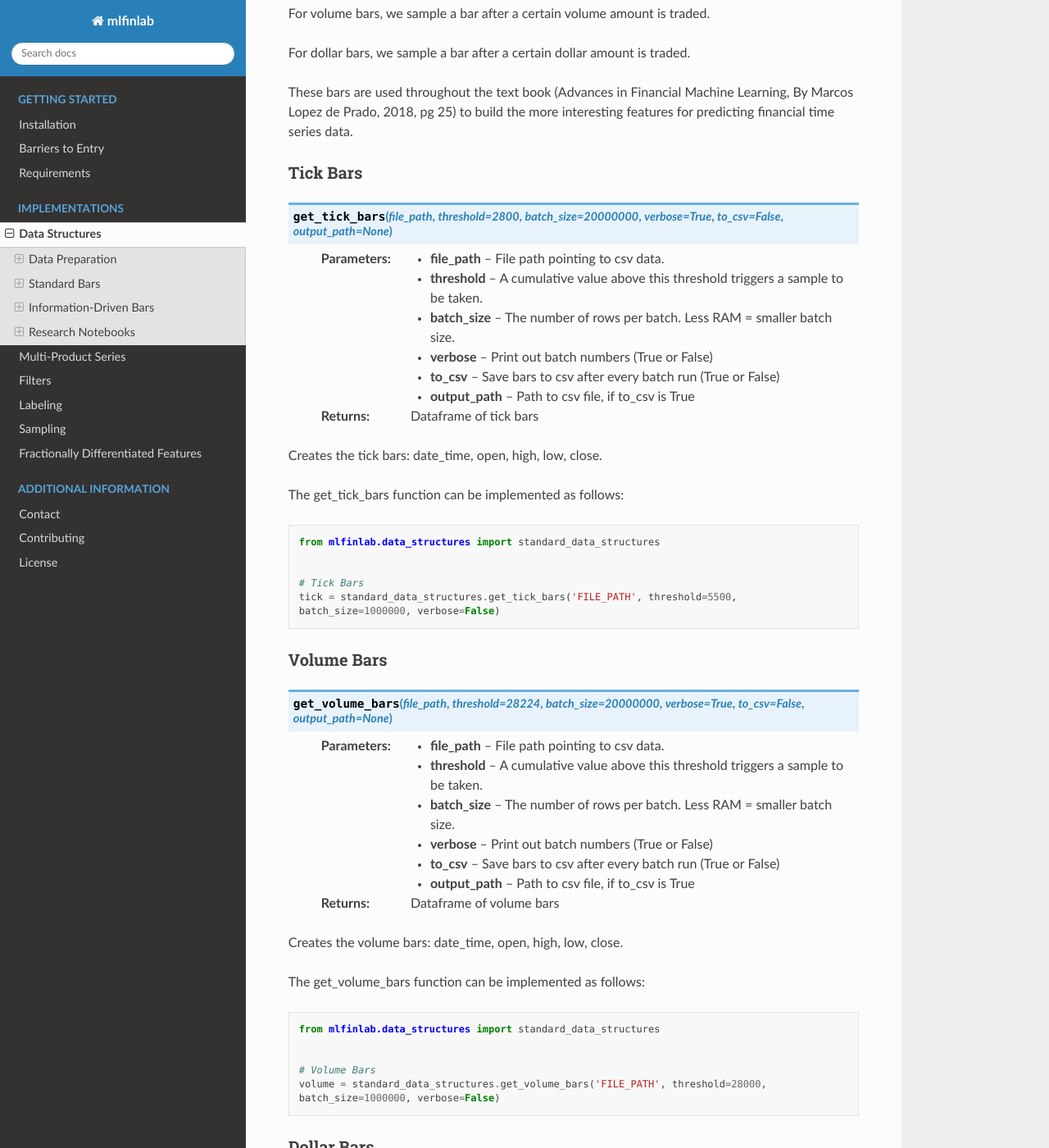
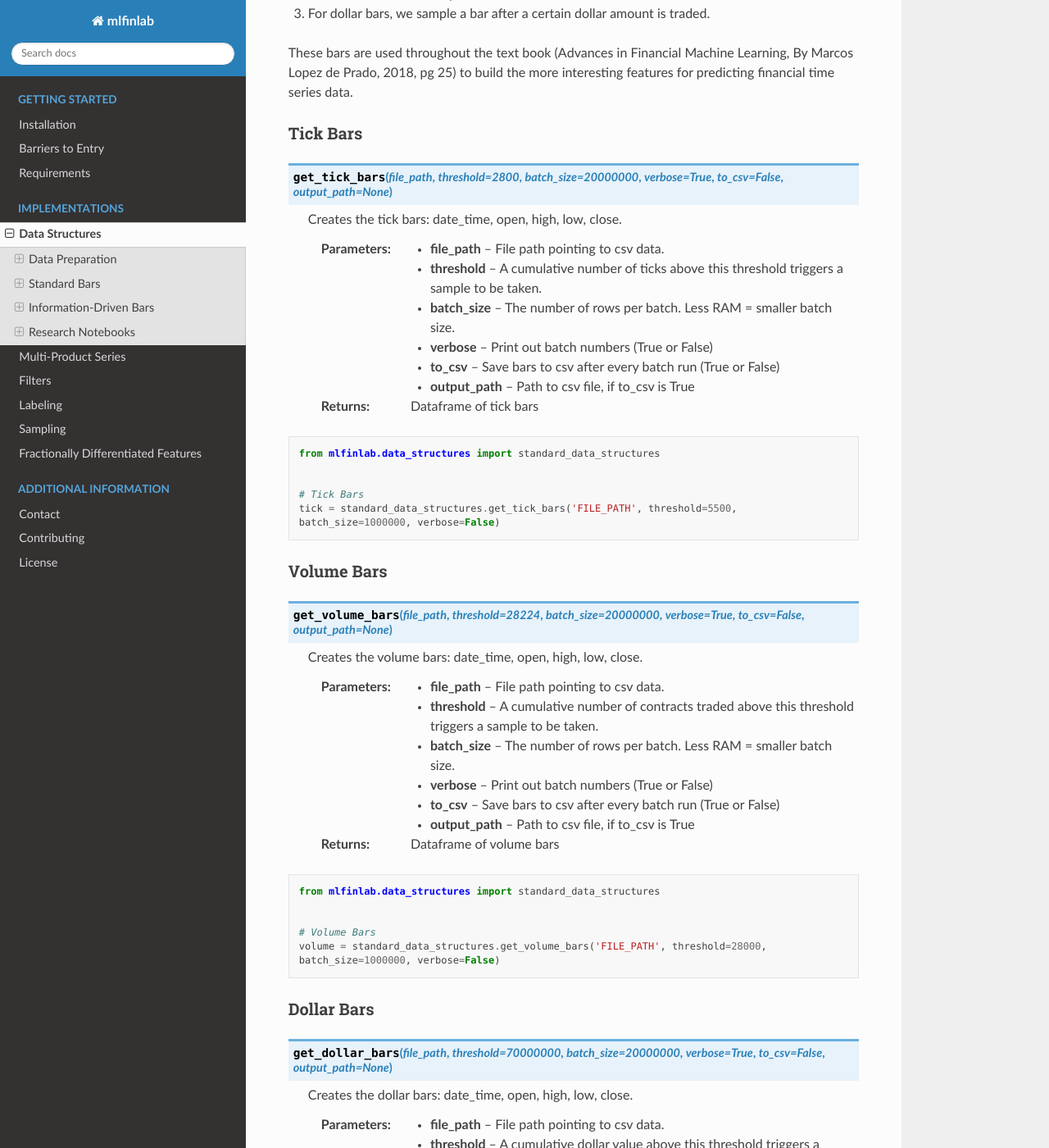
Before and after one commit to hudson-and-thames/mlfinlab, a Sphinx documentation site: the page built from docs/source/implementations/data_structures.rst, in a window 1280 px wide and 1400 px high, scrolled down 1374 px. Shown: the whole window at 82% size. Built offline with Sphinx 7.4.7 and the Read the Docs theme 2.0.0, drawn with Linux system fonts in a browser that asks for light colours; some of the changed text lies outside the part shown.

Commit message:
* Updated Data structures

```diff
--- a/docs/source/implementations/data_structures.rst
+++ b/docs/source/implementations/data_structures.rst
@@ -51,11 +51,9 @@
 
 The three standard bar methods implemented share a similiar underlying idea in that we want to sample a bar after a certain threshold is reached.
 
-For tick bars, we sample a bar after a certain number of ticks.
-
-For volume bars, we sample a bar after a certain volume amount is traded.
-
-For dollar bars, we sample a bar after a certain dollar amount is traded.
+1. For tick bars, we sample a bar after a certain number of ticks.
+2. For volume bars, we sample a bar after a certain volume amount is traded.
+3. For dollar bars, we sample a bar after a certain dollar amount is traded.
 
 These bars are used throughout the text book (Advances in Financial Machine Learning, By Marcos Lopez de Prado, 2018,
 pg 25) to build the more interesting features for predicting financial time series data.
@@ -65,17 +63,17 @@
 
 .. function:: get_tick_bars(file_path, threshold=2800, batch_size=20000000, verbose=True, to_csv=False, output_path=None)
 
-	:param file_path: File path pointing to csv data.
-	:param threshold: A cumulative value above this threshold triggers a sample to be taken.
-	:param batch_size: The number of rows per batch. Less RAM = smaller batch size.
-	:param verbose: Print out batch numbers (True or False)
-	:param to_csv: Save bars to csv after every batch run (True or False)
-	:param output_path: Path to csv file, if to_csv is True
-	:return: Dataframe of tick bars
+    Creates the tick bars: date_time, open, high, low, close.
 
-Creates the tick bars: date_time, open, high, low, close.
+    :param file_path: File path pointing to csv data.
+    :param threshold: A cumulative number of ticks above this threshold triggers a sample to be taken.
+    :param batch_size: The number of rows per batch. Less RAM = smaller batch size.
+    :param verbose: Print out batch numbers (True or False)
+    :param to_csv: Save bars to csv after every batch run (True or False)
+    :param output_path: Path to csv file, if to_csv is True
+    :return: Dataframe of tick bars
 
-The get_tick_bars function can be implemented as follows::
+::
 
 	from mlfinlab.data_structures import standard_data_structures
 
@@ -90,17 +88,18 @@
 
 .. function:: get_volume_bars(file_path, threshold=28224, batch_size=20000000, verbose=True, to_csv=False, output_path=None)
 
-	:param file_path: File path pointing to csv data.
-	:param threshold: A cumulative value above this threshold triggers a sample to be taken.
-	:param batch_size: The number of rows per batch. Less RAM = smaller batch size.
-	:param verbose: Print out batch numbers (True or False)
-	:param to_csv: Save bars to csv after every batch run (True or False)
-	:param output_path: Path to csv file, if to_csv is True
-	:return: Dataframe of volume bars
+    Creates the volume bars: date_time, open, high, low, close.
 
-Creates the volume bars: date_time, open, high, low, close.
+    :param file_path: File path pointing to csv data.
+    :param threshold: A cumulative number of contracts traded above this threshold triggers a sample to be taken.
+    :param batch_size: The number of rows per batch. Less RAM = smaller batch size.
+    :param verbose: Print out batch numbers (True or False)
+    :param to_csv: Save bars to csv after every batch run (True or False)
+    :param output_path: Path to csv file, if to_csv is True
+    :return: Dataframe of volume bars
 
-The get_volume_bars function can be implemented as follows::
+
+::
 
 	from mlfinlab.data_structures import standard_data_structures
 
@@ -114,17 +113,18 @@
 
 .. function:: get_dollar_bars(file_path, threshold=70000000, batch_size=20000000, verbose=True, to_csv=False, output_path=None)
 
-	:param file_path: File path pointing to csv data.
-	:param threshold: A cumulative value above this threshold triggers a sample to be taken.
-	:param batch_size: The number of rows per batch. Less RAM = smaller batch size.
-	:param verbose: Print out batch numbers (True or False)
-	:param to_csv: Save bars to csv after every batch run (True or False)
-	:param output_path: Path to csv file, if to_csv is True
-	:return: Dataframe of dollar bars
+    Creates the dollar bars: date_time, open, high, low, close.
 
-Creates the dollar bars: date_time, open, high, low, close.
+    :param file_path: File path pointing to csv data.
+    :param threshold: A cumulative dollar value above this threshold triggers a sample to be taken.
+    :param batch_size: The number of rows per batch. Less RAM = smaller batch size.
+    :param verbose: Print out batch numbers (True or False)
+    :param to_csv: Save bars to csv after every batch run (True or False)
+    :param output_path: Path to csv file, if to_csv is True
+    :return: Dataframe of dollar bars
 
-The get_dollar_bars function can be implemented as follows::
+
+::
 
 	from mlfinlab.data_structures import standard_data_structures
 
@@ -240,15 +240,15 @@
 
 The reason for that is due to the fact that theta is accumulated when several bars are generated theta value is not reset :math:`\Rightarrow` condition is met on small number of ticks :math:`\Rightarrow` length of the next bar converges to 1 :math:`\Rightarrow` bar is sampled on the next consecutive tick.
 
-The logic described above is implemented in **mlfinlab** package in ImbalanceBars
+The logic described above is implemented in the **mlfinlab** package under ImbalanceBars
 
 Examples
 ********
 
-Examples of implementations of imbalance bars can be seen below:
-
 
 .. function:: get_tick_imbalance_bars(file_path, num_prev_bars, exp_num_ticks_init=100000, batch_size=2e7, verbose=True, to_csv=False, output_path=None)
+
+    Creates the tick imbalance bars: date_time, open, high, low, close.
 
     :param file_path: File path pointing to csv data.
     :param num_prev_bars: Number of previous bars used for EWMA window expected # of ticks
@@ -259,9 +259,8 @@
     :param output_path: Path to csv file, if to_csv is True
     :return: DataFrame of tick bars
 
-Creates the tick imbalance bars: date_time, open, high, low, close.
 
-The get_tick_imbalance_bars function can be implemented as follows::
+::
 
 	from mlfinlab.data_structures import imbalance_data_structures
 
@@ -271,9 +270,9 @@
 	num_prev_bars=3, exp_num_ticks_init=100000)
 
 
+.. function:: get_volume_imbalance_bars(file_path, num_prev_bars, exp_num_ticks_init=100000, batch_size=2e7, verbose=True, to_csv=False, output_path=None)
 
-
-.. function:: get_volume_imbalance_bars(file_path, num_prev_bars, exp_num_ticks_init=100000, batch_size=2e7, verbose=True, to_csv=False, output_path=None)
+    Creates the volume imbalance bars: date_time, open, high, low, close.
 
     :param file_path: File path pointing to csv data.
     :param num_prev_bars: Number of previous bars used for EWMA window expected # of ticks
@@ -284,9 +283,8 @@
     :param output_path: Path to csv file, if to_csv is True
     :return: DataFrame of volume bars
 
-Creates the volume imbalance bars: date_time, open, high, low, close.
 
-The get_volume_imbalance_bars function can be implemented as follows::
+::
 
 	from mlfinlab.data_structures import imbalance_data_structures
 
@@ -298,6 +296,8 @@
 
 .. function:: get_dollar_imbalance_bars(file_path, num_prev_bars, exp_num_ticks_init=100000, batch_size=2e7, verbose=True, to_csv=False, output_path=None)
 
+    Creates the dollar imbalance bars: date_time, open, high, low, close.
+
     :param file_path: File path pointing to csv data.
     :param num_prev_bars: Number of previous bars used for EWMA window expected # of ticks
     :param exp_num_ticks_init: initial expected number of ticks per bar
@@ -307,9 +307,7 @@
     :param output_path: Path to csv file, if to_csv is True
     :return: DataFrame of dollar bars
 
-Creates the dollar imbalance bars: date_time, open, high, low, close.
-
-The get_dollar_imbalance_bars function can be implemented as follows::
+::
 
 	from mlfinlab.data_structures import imbalance_data_structures
 
@@ -327,6 +325,8 @@
 
 .. function:: get_tick_run_bars(file_path, num_prev_bars, exp_num_ticks_init=100000, batch_size=2e7, verbose=True, to_csv=False, output_path=None)
 
+    Creates the tick run bars: date_time, open, high, low, close.
+
     :param file_path: File path pointing to csv data.
     :param num_prev_bars: Number of previous bars used for EWMA window expected # of ticks
     :param exp_num_ticks_init: initial expected number of ticks per bar
@@ -336,9 +336,7 @@
     :param output_path: Path to csv file, if to_csv is True
     :return: DataFrame of tick bars
 
-Creates the tick run bars: date_time, open, high, low, close.
-
-The get_tick_run_bars function can be implemented as follows::
+::
 
 	from mlfinlab.data_structures import run_data_structures
 
@@ -350,6 +348,8 @@
 
 .. function:: get_volume_run_bars(file_path, num_prev_bars, exp_num_ticks_init=100000, batch_size=2e7, verbose=True, to_csv=False, output_path=None)
 
+    Creates the volume run bars: date_time, open, high, low, close.
+
     :param file_path: File path pointing to csv data.
     :param num_prev_bars: Number of previous bars used for EWMA window expected # of ticks
     :param exp_num_ticks_init: initial expected number of ticks per bar
@@ -359,9 +359,8 @@
     :param output_path: Path to csv file, if to_csv is True
     :return: DataFrame of volume bars
 
-Creates the volume run bars: date_time, open, high, low, close.
 
-The get_volume_run_bars function can be implemented as follows::
+::
 
 	from mlfinlab.data_structures import run_data_structures
 
@@ -371,8 +370,9 @@
 	num_prev_bars=3, exp_num_ticks_init=100000)
 
 
+.. function:: get_dollar_run_bars(file_path, num_prev_bars, exp_num_ticks_init=100000, batch_size=2e7, verbose=True, to_csv=False, output_path=None)
 
-.. function:: get_dollar_run_bars(file_path, num_prev_bars, exp_num_ticks_init=100000, batch_size=2e7, verbose=True, to_csv=False, output_path=None)
+    Creates the dollar run bars: date_time, open, high, low, close.
 
     :param file_path: File path pointing to csv data.
     :param num_prev_bars: Number of previous bars used for EWMA window expected # of ticks
@@ -383,9 +383,8 @@
     :param output_path: Path to csv file, if to_csv is True
     :return: DataFrame of dollar bars
 
-Creates the dollar run bars: date_time, open, high, low, close.
 
-The get_dollar_run_bars function can be implemented as follows::
+::
 
 	from mlfinlab.data_structures import run_data_structures
 
@@ -403,9 +402,8 @@
 Standard Bars
 ~~~~~~~~~~~~~
 
-`Getting Started`_
-
-`Sample Techniques`_
+* `Getting Started`_
+* `Sample Techniques`_
 
 .. _Getting Started: https://github.com/hudson-and-thames/research/blob/master/Chapter2/Getting%20Started.ipynb
 .. _Sample Techniques: https://github.com/hudson-and-thames/research/blob/master/Chapter2/2019-03-03_JJ_Sample-Techniques.ipynb
@@ -413,6 +411,6 @@
 Imbalance Bars
 ~~~~~~~~~~~~~~
 
-`Imbalance Bars`_
+* `Imbalance Bars`_
 
 .. _Imbalance Bars: https://github.com/hudson-and-thames/research/blob/master/Chapter2/2019-04-11_OP_Dollar-Imbalance-Bars.ipynb
```
